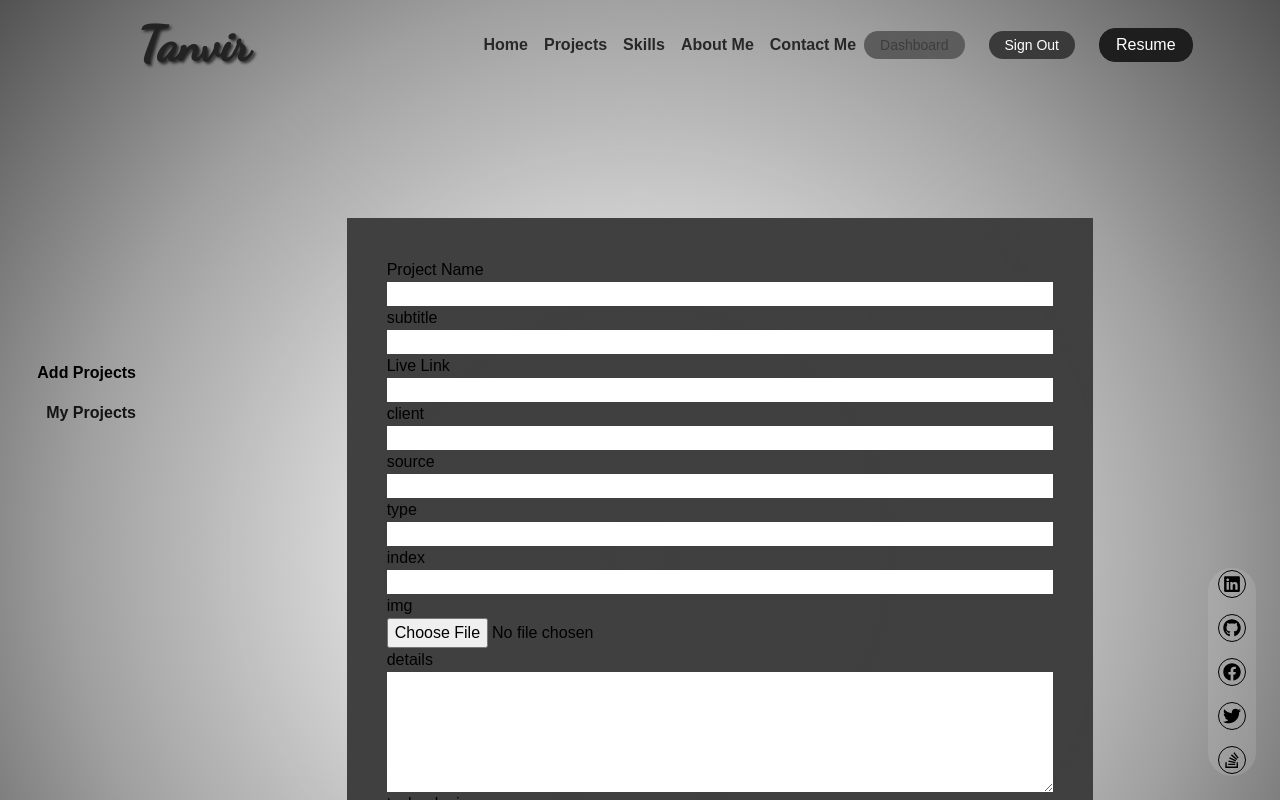
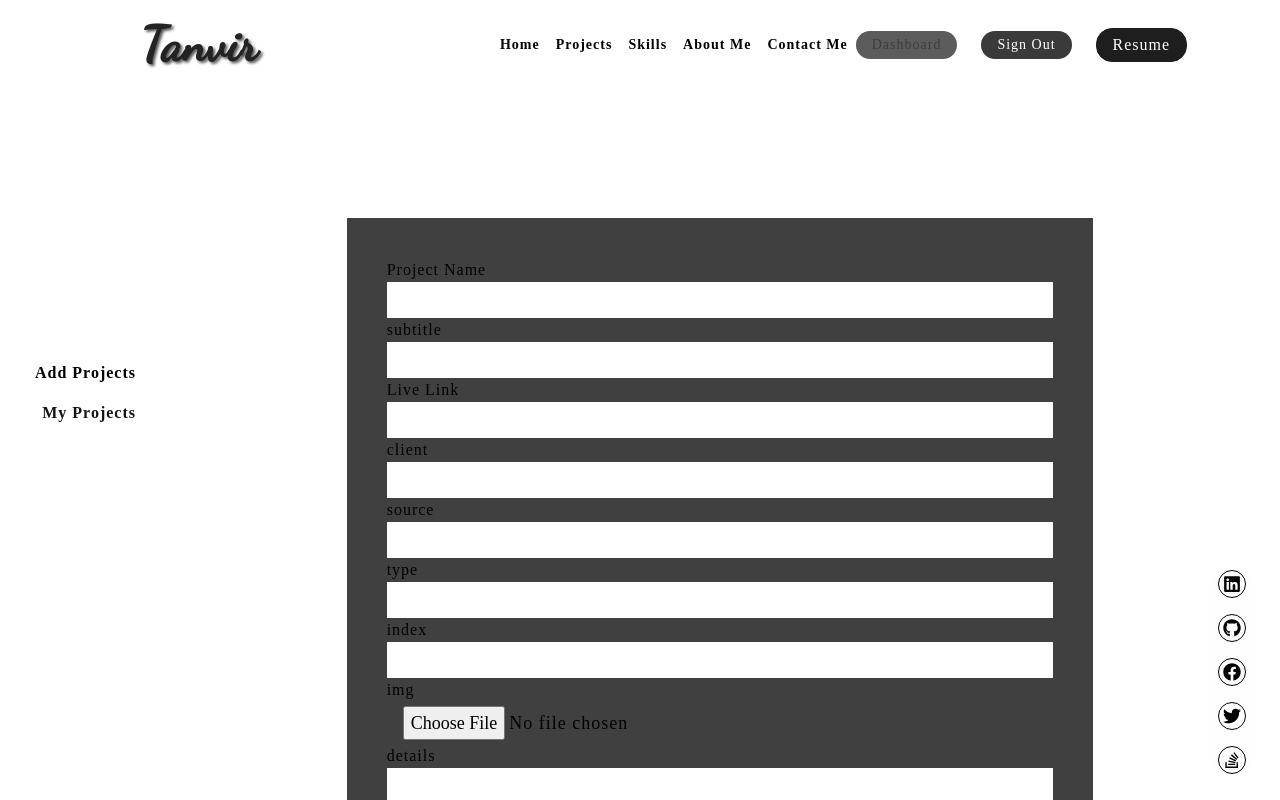
Before and after one commit to tanvir-taqi/tanvir-taqi-portfolio, a React (Create React App) app: page /dashboard/addprojects in a window 1280 px wide. Shown: the top 800 px of the page. Built offline with nearby package versions, Linux system fonts and the light colour scheme; no server answers; sample sign-in values are in the browser's storage.

Commit message:
fixed icon

```diff
--- a/src/components/Contact/Contact.js
+++ b/src/components/Contact/Contact.js
@@ -79,12 +79,12 @@ const Contact = () => {
                                 <label className="label">
                                     Your message
                                 </label>
-                                <textarea name="message" className="textarea textarea-bordered h-24 w-full my-3 text-base px-4  bg-[#1e1e1e1c] border border-[#f7f7f7] text-[#000] tracking-wider text-semibold p-1" placeholder="Your Message" required></textarea>
+                                <textarea name="message" className="textarea textarea-bordered h-24 my-3 text-base px-4  bg-[#1e1e1e1c] border border-[#f7f7f7] text-[#000] tracking-wider text-semibold p-1" placeholder="Your Message" required></textarea>
                             </div>
 
 
                             <div className="form-control w-full flex justify-end items-end  mt-6">
-                                <input className="btn md:w-1/4 bg-[#f7f7f7] text-[#1e1e1e] hover:text-white  hover:bg-[#1e1e1e] duration-700 font-bold my-2 rounded-lg p-2" type="submit" value="Send Message" />
+                                <input className="btn md:w-1/4 bg-[#f7f7f7] text-[#1e1e1e] duration-700 hover:text-white  hover:bg-[#1e1e1e]  font-bold my-2 rounded-lg p-2" type="submit" value="Send Message" />
                             </div>
                         </form>
                     </div>
--- a/src/components/Contact/Contact.module.css
+++ b/src/components/Contact/Contact.module.css
@@ -2,4 +2,5 @@
 
 input:focus , textarea:focus{
     box-shadow:  0 0 10px #ffffff;
+
 }
--- a/src/components/Dashboard/AddProject.js
+++ b/src/components/Dashboard/AddProject.js
@@ -84,45 +84,45 @@ const AddProject = () => {
             <form onSubmit={addProjectsToDb} className='bg-gray-700 text-black w-2/3 p-10' >
                 <div className="form-control">
                     <label htmlFor="name">Project Name</label>
-                    <input type="text" name='name' />
+                    <input className='py-1 px-4 text-lg font-medium' type="text" name='name' />
                 </div>
                 <div className="form-control">
                     <label htmlFor="subtitle">subtitle</label>
-                    <input type="text" name='subtitle' />
+                    <input className='py-1 px-4 text-lg font-medium' type="text" name='subtitle' />
                 </div>
                 <div className="form-control">
                     <label htmlFor="live">Live Link</label>
-                    <input type="text" name='live' />
+                    <input className='py-1 px-4 text-lg font-medium' type="text" name='live' />
                 </div>
                 <div className="form-control">
                     <label htmlFor="client">client</label>
-                    <input type="text" name='client' />
+                    <input className='py-1 px-4 text-lg font-medium' type="text" name='client' />
                 </div>
                 <div className="form-control">
                     <label htmlFor="source">source</label>
-                    <input type="text" name='source' />
+                    <input className='py-1 px-4 text-lg font-medium' type="text" name='source' />
                 </div>
 
 
                 <div className="form-control">
                     <label htmlFor="type">type</label>
-                    <input type="text"  name='type'/>
+                    <input className='py-1 px-4 text-lg font-medium' type="text"  name='type'/>
                 </div>
                 <div className="form-control">
                     <label htmlFor="index">index</label>
-                    <input type="text"  name='index'/>
+                    <input className='py-1 px-4 text-lg font-medium' type="text"  name='index'/>
                 </div>
                 <div className="form-control">
                     <label htmlFor="img">img</label>
-                    <input type="file" name='img'/>
+                    <input className='py-1 px-4 text-lg font-medium' type="file" name='img'/>
                 </div>
                 <div className="form-control">
                     <label htmlFor="details">details</label>
-                    <textarea name="details" id="" cols="30" rows="5"></textarea>
+                    <textarea className='py-1 px-4 text-lg font-medium'  name="details" id="" cols="30" rows="5"></textarea>
                 </div>
                 <div className="form-control">
                     <label htmlFor="technologies">technologies</label>
-                    <textarea name="technologies" id="" cols="30" rows="3"></textarea>
+                    <textarea className='py-1 px-4 text-lg font-medium'  name="technologies" id="" cols="30" rows="3"></textarea>
                 </div>
                 <div className="form-control">
                    <input type="submit" value="Add Project" className='bg-blue-400 my-4 w-1/6 cursor-pointer' />
--- a/src/components/Dashboard/Myproject.js
+++ b/src/components/Dashboard/Myproject.js
@@ -23,7 +23,7 @@ const Myproject = () => {
             return
         } else {
             setMyprojectLoader(true)
-            fetch(`http://localhost:5000/myproject/${id}`, {
+            fetch(`https://tanvir-taqi-server.vercel.app/myproject/${id}`, {
                 method: 'DELETE'
             })
                 .then(res => res.json())
@@ -52,7 +52,7 @@ const Myproject = () => {
             return
         }
         setMyprojectLoader(true)
-        fetch(`http://localhost:5000/myproject/${id}`, {
+        fetch(`https://tanvir-taqi-server.vercel.app/myproject/${id}`, {
             method: 'PUT',
             headers:{
                 'content-type': 'application/json'
--- a/src/components/Header/Header.js
+++ b/src/components/Header/Header.js
@@ -36,11 +36,11 @@ const Header = () => {
                 {/* header links  */}
                 <div className={`nav-menu flex  md:items-center flex-col md:flex-row   ${display ? 'flex' : 'hidden md:flex'}`} >
                     <div onClick={() => setDisplay(false)} className="nav-menu-link  flex flex-col md:items-center items-start md:flex-row py-12 md:py-1 ">
-                        <NavLink className={({ isActive }) => (isActive ? 'md:mx-2 text-base font-semibold   my-2 duration-1000 -scale-x-0 rotate-180 cursor-none ' : 'md:mx-2 text-base font-semibold   my-2')} to='/'>Home</NavLink>
-                        <NavLink className={({ isActive }) => (isActive ? 'md:mx-2 text-base font-semibold   my-2 duration-1000 -scale-x-0 rotate-180 cursor-none ' : 'md:mx-2 text-base font-semibold   my-2')} to='/projects'>Projects</NavLink>
-                        <NavLink className={({ isActive }) => (isActive ? 'md:mx-2 text-base font-semibold   my-2 duration-1000 -scale-x-0 rotate-180 cursor-none ' : 'md:mx-2 text-base font-semibold   my-2')} to='/skills'>Skills</NavLink>
-                        <NavLink className={({ isActive }) => (isActive ? 'md:mx-2 text-base font-semibold   my-2 duration-1000 -scale-x-0 rotate-180 cursor-none ' : 'md:mx-2 text-base font-semibold   my-2')} to='/about'>About Me</NavLink>
-                        <NavLink className={({ isActive }) => (isActive ? 'md:mx-2 text-base font-semibold   my-2 duration-1000 -scale-x-0 rotate-180  cursor-none ' : 'md:mx-2 text-base font-semibold   my-2')} to='/contact'>Contact Me</NavLink>
+                        <NavLink className={({ isActive }) => (isActive ? 'md:mx-2 text-base font-semibold   my-2 duration-1000 -scale-x-0 rotate-180 cursor-none ' : 'md:mx-2 text-sm text-black font-semibold   my-2')} to='/'>Home</NavLink>
+                        <NavLink className={({ isActive }) => (isActive ? 'md:mx-2 text-base font-semibold   my-2 duration-1000 -scale-x-0 rotate-180 cursor-none ' : 'md:mx-2 text-sm text-black font-semibold   my-2')} to='/projects'>Projects</NavLink>
+                        <NavLink className={({ isActive }) => (isActive ? 'md:mx-2 text-base font-semibold   my-2 duration-1000 -scale-x-0 rotate-180 cursor-none ' : 'md:mx-2 text-sm text-black font-semibold   my-2')} to='/skills'>Skills</NavLink>
+                        <NavLink className={({ isActive }) => (isActive ? 'md:mx-2 text-base font-semibold   my-2 duration-1000 -scale-x-0 rotate-180 cursor-none ' : 'md:mx-2 text-sm text-black font-semibold   my-2')} to='/about'>About Me</NavLink>
+                        <NavLink className={({ isActive }) => (isActive ? 'md:mx-2 text-base font-semibold   my-2 duration-1000 -scale-x-0 rotate-180  cursor-none ': 'md:mx-2 text-sm text-black font-semibold   my-2')} to='/contact'>Contact Me</NavLink>
                         {
                             user && <>
                                 <NavLink className={({ isActive }) => (isActive ? 'mr-6 text-sm font-medium bg-secondary rounded-2xl px-4 py-1 my-1 text-primary' : 'mr-6 text-sm font-medium bg-secondary rounded-2xl px-4 py-1 my-1 text-white')} to='/dashboard'>Dashboard</NavLink>
--- a/src/components/Projects/ProjectDetails.js
+++ b/src/components/Projects/ProjectDetails.js
@@ -22,7 +22,7 @@ const ProjectDetails = () => {
                 <div className='flex flex-col justify-center items-start p-4'>
                     <h1 className='pb-4 text-3xl font-bold'>{name}</h1>
                     <h1 className='py-2 text-xl font-semibold'>{subtitle}</h1>
-                    <h1 className='py-2 text-lg font-bold'>{type}</h1>
+                    <h1 className='py-2 text-lg font-bold'>{type ? type : ''}</h1>
                     <h1 className='py-4 text-lg font-normal'><span className='font-bold'>Technologies: </span> <span className='text-black'>{technologies}</span></h1>
                     <h1 className='py-4 text-base text-black font-normal'><Typewriter
                         words={[details]}
--- a/src/components/Projects/SingleProject.js
+++ b/src/components/Projects/SingleProject.js
@@ -10,7 +10,7 @@ const SingleProject = ({ project ,openInProject}) => {
         name } = project
 
     return (
-        <Link  to={`/project/${_id}`} className='border project-card cursor-pointer  border-[#f7f7f71c] px-2'>
+        <Link  to={`/project/${_id}`} className='border p-1 project-card cursor-pointer  border-[#2020204f] '>
             <div className='relative p-4 md:p-1  overflow-hidden transition duration-200 transform rounded shadow-lg hover:-translate-y-2 hover:shadow-2xl'>
                 <img
                     className='my-10  h-56 md:h-64 xl:h-80 project-img'
--- a/src/components/Skill/Skill.js
+++ b/src/components/Skill/Skill.js
@@ -4,7 +4,7 @@ import ArrowNav from '../ArrowNav/ArrowNav';
 import { motion } from "framer-motion"
 
 const Skill = () => {
-    const techSkill = ['HTML', 'CSS', 'Bootstrap', 'Tailwind CSS','DaisyUi','Javascript','React.js','Firebase','Node.js','Express Js','MongoDB']
+    const techSkill = ['HTML', 'CSS', 'Bootstrap', 'Tailwind CSS','DaisyUi','Javascript','React.js','Firebase','Node.js','Express Js','MongoDB','Next JS']
     const toolsSkill = ['VS Code', 'Figma', 'Adobe XD',' Git & GitHub', 'Netlify', 'Vercel', 'Firebase']
     const softSkill = ['Empathy', 'Leadership', 'Good communication skill',' Open minded', 'Strong sense of responsibility']
     useEffect(()=>{
--- a/src/components/Social/Social.js
+++ b/src/components/Social/Social.js
@@ -5,11 +5,11 @@ const Social = () => {
     return (
         <div className='mx-4 absolute md:fixed md:bottom-6 md:right-2  z-50 '>
             <ul className='list-none flex  justify-center items-center flex-row md:flex-col md:w-12 bg-[#f7f7f71f] w-full md:h-52 rounded-full'>
-                <li className='mx-4 my-2 border border-black rounded-full flex items-center p-1 text-black hover:text-white hover:bg-[#1e1e1e] hover:border-transparent'><a className='text-lg   ' href="https://www.linkedin.com/in/tanvir-taqi/"><FaLinkedin></FaLinkedin></a></li>
-                <li className='mx-4 my-2 border border-black rounded-full flex items-center p-1 text-black hover:text-white hover:bg-[#1e1e1e] hover:border-transparent'><a className='text-lg   ' href="https://github.com/tanvir-taqi"><FaGithub></FaGithub></a></li>
-                <li className='mx-4 my-2 border border-black rounded-full flex items-center p-1 text-black hover:text-white hover:bg-[#1e1e1e] hover:border-transparent'><a className='text-lg   ' href="https://www.facebook.com/zioman.tanvir"><FaFacebook></FaFacebook></a></li>
-                <li className='mx-4 my-2 border border-black rounded-full flex items-center p-1 text-black hover:text-white hover:bg-[#1e1e1e] hover:border-transparent'><a className='text-lg   ' href="https://twitter.com/TanvirTaqi"><FaTwitter></FaTwitter></a></li>
-                <li className='mx-4 my-2 border border-black rounded-full flex items-center p-1 text-black hover:text-white hover:bg-[#1e1e1e] hover:border-transparent'><a className='text-lg   ' href="https://stackoverflow.com/users/19944629/tanvir-taqi"><FaStackOverflow></FaStackOverflow></a></li>
+                <li className='mx-4 my-2 border border-black rounded-full flex items-center p-1 text-black hover:text-white hover:bg-[#1e1e1e] hover:border-transparent hover:-translate-x-1 hover:-translate-y-1 hover:rotate-45'><a className='text-lg   ' href="https://www.linkedin.com/in/tanvir-taqi/"><FaLinkedin></FaLinkedin></a></li>
+                <li className='mx-4 my-2 border border-black rounded-full flex items-center p-1 text-black hover:text-white hover:bg-[#1e1e1e] hover:border-transparent hover:-translate-x-1 hover:-translate-y-1 hover:rotate-45'><a className='text-lg   ' href="https://github.com/tanvir-taqi"><FaGithub></FaGithub></a></li>
+                <li className='mx-4 my-2 border border-black rounded-full flex items-center p-1 text-black hover:text-white hover:bg-[#1e1e1e] hover:border-transparent hover:-translate-x-1 hover:-translate-y-1 hover:rotate-45'><a className='text-lg   ' href="https://www.facebook.com/zioman.tanvir"><FaFacebook></FaFacebook></a></li>
+                <li className='mx-4 my-2 border border-black rounded-full flex items-center p-1 text-black hover:text-white hover:bg-[#1e1e1e] hover:border-transparent hover:-translate-x-1 hover:-translate-y-1 hover:rotate-45'><a className='text-lg   ' href="https://twitter.com/TanvirTaqi"><FaTwitter></FaTwitter></a></li>
+                <li className='mx-4 my-2 border border-black rounded-full flex items-center p-1 text-black hover:text-white hover:bg-[#1e1e1e] hover:border-transparent hover:-translate-x-1 hover:-translate-y-1 hover:rotate-45'><a className='text-lg   ' href="https://stackoverflow.com/users/19944629/tanvir-taqi"><FaStackOverflow></FaStackOverflow></a></li>
             </ul>
         </div>
     );
--- a/src/index.css
+++ b/src/index.css
@@ -19,15 +19,16 @@ body {
   min-height: 100vh;
   /* color: #f7f7f7;  */
   /* background-image: radial-gradient(circle, #1e1e1e, #1e1e1ed2); */
-  background-image: radial-gradient(circle, #f7f7f7, #dfd6d6, #1e1e1e6c, #1e1e1ec4);
+  /* background-image: radial-gradient(circle, #f7f7f7, #dfd6d6, #1e1e1e6c, #1e1e1ec4); */
+  background: white;
   /* background-image: radial-gradient(circle, #ff0808, #fdf5f5);   */
   /* background: red; */
-  /* letter-spacing: 1px; */
-  /* font-family: 'Unbounded', cursive; */
+  letter-spacing: 1px;
+  font-family: 'Unbounded', cursive;
   /* font-family: 'Poppins', sans-serif; */
   /* font-family: 'Roboto', sans-serif; */
   /* font-family: 'Mukta', sans-serif; */
-  font-family: 'Nunito', sans-serif;
+  /* font-family: 'Nunito', sans-serif; */
   /* font-family: 'Ubuntu', sans-serif; */
 
 }
```
Also changed, not shown: src/App.css (+2 -8 lines), src/App.js (+4 -12 lines).
